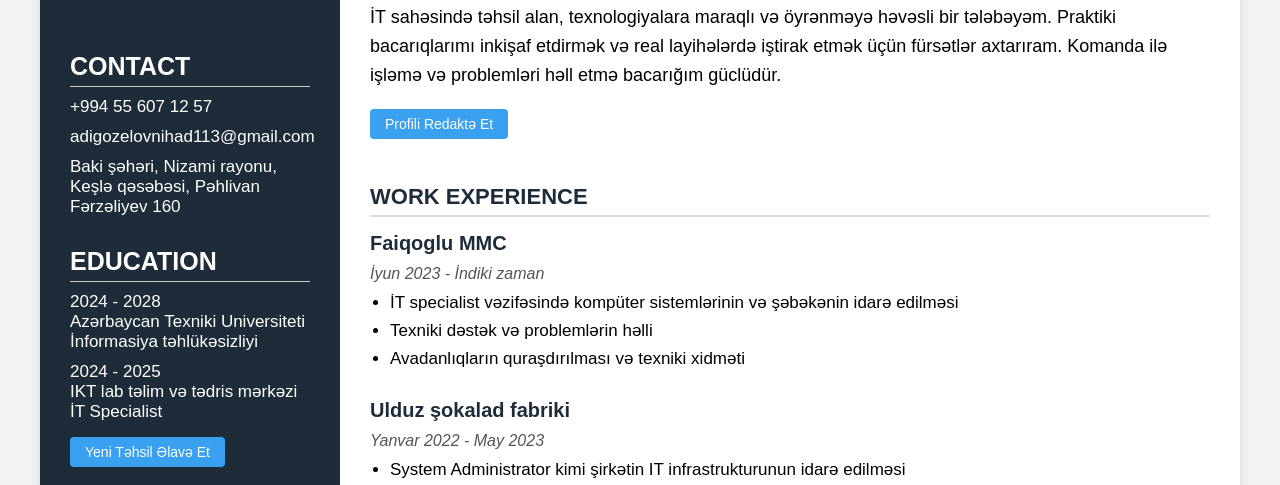
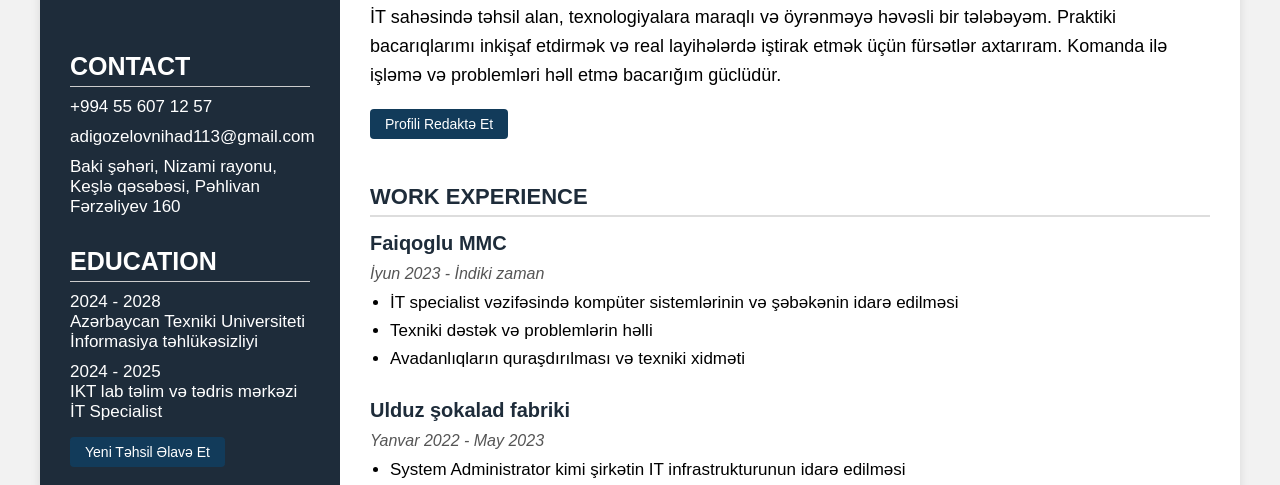
Before and after one commit to Ad1gozalovNihad/weblab5, a plain HTML site: page cv-site/index.html in a window 1280 px wide. Shown: the part 252-737 px from the top of the page. Drawn offline with Linux system fonts and the light colour scheme.

Commit message:
CSS edited

```diff
--- a/cv-site/style.css
+++ b/cv-site/style.css
@@ -9,7 +9,7 @@ body {
   min-height: 100vh;
   background: #f2f2f2;
   padding: 20px;
-  display: flex;
+  display: center;
   justify-content: center;
 }
 
@@ -129,7 +129,7 @@ body {
 }
 
 .add-btn, .save-btn, .cancel-btn, .remove-btn {
-  background-color: #39a1f0;
+  background-color: #123b5a;
   color: #fff;
   border: none;
   padding: 7px 15px;
```
